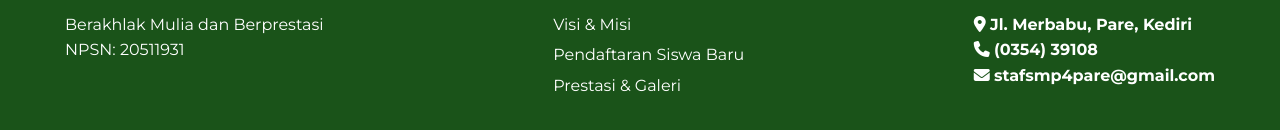
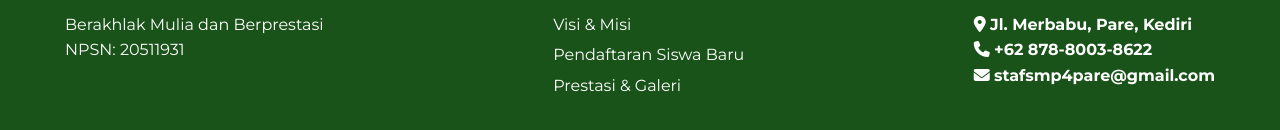
Before and after one commit to Viunze/Smpn4Pare, a plain HTML site: page index.html in a window 1280 px wide. Shown: the part 2070-2200 px from the top of the page. Drawn offline with nearby package versions, Linux system fonts and the light colour scheme.

Commit message:
Update index.html

```diff
--- a/index.html
+++ b/index.html
@@ -95,7 +95,7 @@
             <div class="footer-section">
                 <h4>Hubungi Kami</h4>
                 <p><i class="fas fa-map-marker-alt"></i> <strong>Jl. Merbabu, Pare, Kediri</strong></p>
-                <p><i class="fas fa-phone"></i> <strong>(0354) 39108</strong></p>
+                <p><i class="fas fa-phone"></i> <strong>+62 878-8003-8622</strong></p>
                 <p><i class="fas fa-envelope"></i> <strong>stafsmp4pare@gmail.com</strong></p>
             </div>
         </div>
```
